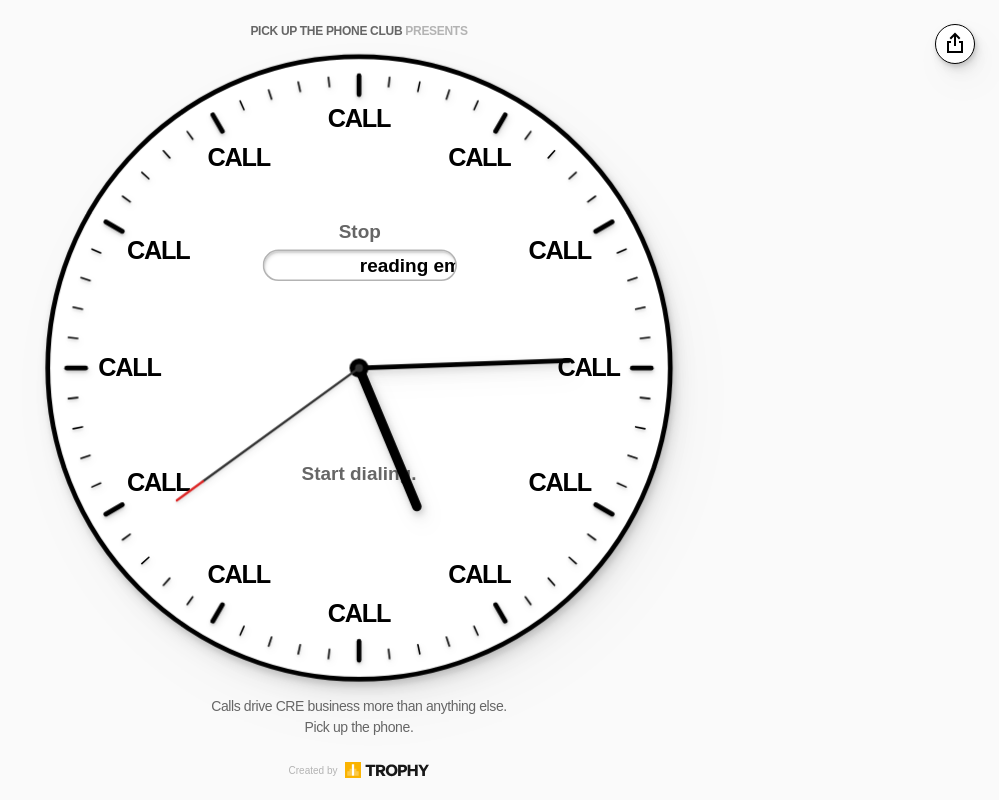
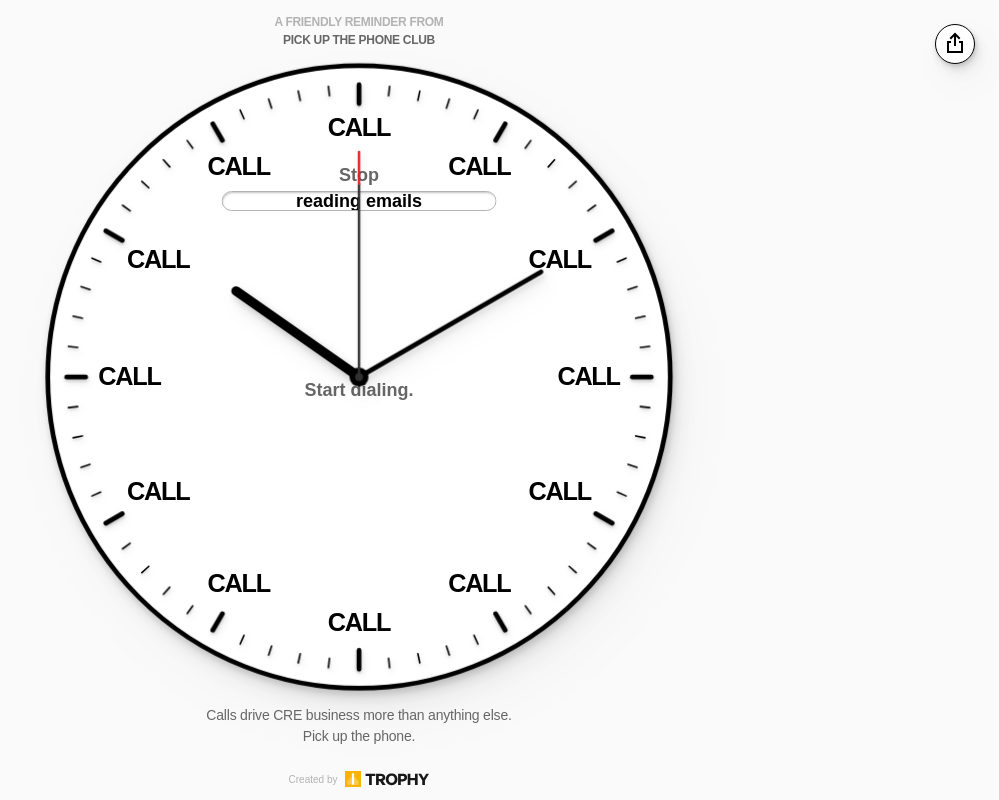
Before and after one commit to OrLevCo/pickupthephone, a Next.js app: page /clock in a window 1280 px wide. Shown: the whole page, without its empty margins (281-1280 px from the left). Built offline with nearby package versions, Linux system fonts and the light colour scheme; a web font is replaced by a local one.

Commit message:
Increase pill and start dialing text size by 50%, fix z-index stacking, and make pill group scale with clock

```diff
--- a/app/clock/page.tsx
+++ b/app/clock/page.tsx
@@ -4,7 +4,7 @@ import React, { useState, useEffect } from 'react';
 
 export default function Clock() {
   // TEMPORARY: Set to true to show 10:10, false to show actual time
-  const USE_FIXED_TIME = false;
+  const USE_FIXED_TIME = true;
   const FIXED_HOUR = 10;
   const FIXED_MINUTE = 10;
 
@@ -350,6 +350,8 @@ export default function Clock() {
             opacity: 0
           }}
         >
+          <span style={{ color: '#b3b3b3' }}>A friendly reminder from</span>
+          <br />
           <a
             href="https://www.linkedin.com/company/pick-up-the-phone-club/?viewAsMember=true"
             target="_blank"
@@ -363,12 +365,115 @@ export default function Clock() {
             onMouseEnter={(e) => e.currentTarget.style.opacity = '0.5'}
             onMouseLeave={(e) => e.currentTarget.style.opacity = '1'}
           >
-            PICK UP THE PHONE CLUB
+            Pick up the phone club
           </a>
-          {' '}
-          <span style={{ color: '#b3b3b3' }}>PRESENTS</span>
         </div>
 
+        {/* SVG container - wraps clock face and hands for proper positioning */}
+        <div style={{ position: 'relative', display: 'flex', flexDirection: 'column', alignItems: 'center', width: '100%' }}>
+        {/* Stop text and rotating pill - positioned absolutely over SVG, scales with clock */}
+        <div
+          style={{
+            position: 'absolute',
+            top: '50%',
+            left: '50%',
+            transform: 'translate(-50%, -100%)',
+            marginTop: `calc(-1 * min(calc(100vw - 48px), calc(100vh - 48px - 120px)) * ${(radius * 0.5 + 10) / clockSize})`,
+            display: 'flex',
+            flexDirection: 'column',
+            alignItems: 'center',
+            gap: '2px',
+            fontFamily: 'Satoshi, sans-serif',
+            fontSize: `clamp(12px, min(calc(100vw - 48px), calc(100vh - 48px - 120px)) * ${18 / clockSize}, 18px)`,
+            animation: contentReady ? 'fadeIn 0.3s linear 0.1s both' : 'none',
+            opacity: contentReady ? undefined : 0,
+            zIndex: 2,
+            pointerEvents: 'none'
+          }}
+        >
+          <span style={{
+            textAlign: 'center',
+            fontWeight: '700',
+            color: '#666666',
+            fontSize: 'inherit',
+            display: 'block'
+          }}>Stop</span>
+          <div
+            style={{
+              backgroundColor: 'white',
+              border: '1.5px solid #b3b3b3',
+              borderRadius: `clamp(12px, min(calc(100vw - 48px), calc(100vh - 48px - 120px)) * ${20 / clockSize}, 20px)`,
+              padding: `clamp(6px, min(calc(100vw - 48px), calc(100vh - 48px - 120px)) * ${9 / clockSize}, 9px) clamp(7px, min(calc(100vw - 48px), calc(100vh - 48px - 120px)) * ${10 / clockSize}, 10px)`,
+              width: pillWidth ? `calc(min(calc(100vw - 48px), calc(100vh - 48px - 120px)) * ${pillWidth / clockSize})` : 'auto',
+              minWidth: pillWidth ? `calc(min(calc(100vw - 48px), calc(100vh - 48px - 120px)) * ${pillWidth / clockSize})` : 'auto',
+              maxWidth: pillWidth ? `calc(min(calc(100vw - 48px), calc(100vh - 48px - 120px)) * ${pillWidth / clockSize})` : 'auto',
+              textAlign: 'center',
+              position: 'relative',
+              overflow: 'hidden',
+              display: 'flex',
+              alignItems: 'center',
+              justifyContent: 'center',
+              fontWeight: '700',
+              boxShadow: 'inset 0.5px 1px 1px rgba(0, 0, 0, 0.12), inset 1px 2px 2px rgba(0, 0, 0, 0.08)',
+              WebkitBoxShadow: 'inset 0.5px 1px 1px rgba(0, 0, 0, 0.12), inset 1px 2px 2px rgba(0, 0, 0, 0.08)',
+              margin: '0 auto',
+              boxSizing: 'border-box',
+              fontSize: 'inherit'
+            }}
+          >
+            {animationPhase === 'out' && (
+              <span
+                key={`out-${currentTextIndex}`}
+                className="text-slide-up-out"
+                style={{
+                  position: 'absolute',
+                  whiteSpace: 'nowrap',
+                  fontWeight: '700',
+                  fontSize: 'inherit'
+                }}
+              >
+                {rotatingTexts[currentTextIndex]}
+              </span>
+            )}
+            {(animationPhase === 'in' || animationPhase === 'idle') && (
+              <span
+                key={`in-${currentTextIndex}`}
+                className={animationPhase === 'in' ? 'text-slide-up-in' : ''}
+                style={{
+                  position: 'absolute',
+                  whiteSpace: 'nowrap',
+                  fontWeight: '700',
+                  fontSize: 'inherit'
+                }}
+              >
+                {rotatingTexts[currentTextIndex]}
+              </span>
+            )}
+          </div>
+        </div>
+
+        {/* Start dialing text - positioned absolutely over SVG, scales with clock */}
+        <div
+          style={{
+            position: 'absolute',
+            top: '50%',
+            left: '50%',
+            transform: 'translate(-50%, 0)',
+            marginTop: `min(calc(100vw - 48px), calc(100vh - 48px - 120px)) * ${(radius * 0.5 - 37) / clockSize}`,
+            fontFamily: 'Satoshi, sans-serif',
+            fontSize: `clamp(12px, min(calc(100vw - 48px), calc(100vh - 48px - 120px)) * ${18 / clockSize}, 18px)`,
+            fontWeight: '700',
+            color: '#666666',
+            textAlign: 'center',
+            animation: contentReady ? 'fadeIn 0.3s linear 0.1s both' : 'none',
+            opacity: contentReady ? undefined : 0,
+            zIndex: 2,
+            pointerEvents: 'none'
+          }}
+        >
+          Start dialing.
+        </div>
+        {/* Clock face SVG - lower z-index so pill appears above it */}
         <svg
           viewBox={`0 0 ${clockSize} ${clockSize}`}
           style={{
@@ -386,6 +491,20 @@ export default function Clock() {
             zIndex: 0
           }}
         >
+          {/* SVG filters for inset shadow */}
+          <defs>
+            <filter id="insetShadow" x="-50%" y="-50%" width="200%" height="200%">
+              <feGaussianBlur in="SourceAlpha" stdDeviation="1"/>
+              <feOffset dx="0.5" dy="1" result="offsetblur"/>
+              <feComponentTransfer>
+                <feFuncA type="linear" slope="0.12"/>
+              </feComponentTransfer>
+              <feMerge>
+                <feMergeNode/>
+                <feMergeNode in="SourceGraphic"/>
+              </feMerge>
+            </filter>
+          </defs>
 
           {/* Clock face circle - Large element, substantial elevation with layered shadows */}
           <circle
@@ -463,7 +582,7 @@ export default function Clock() {
               ref={measureRef}
               style={{
                 fontFamily: 'Satoshi, sans-serif',
-                fontSize: '12px',
+                fontSize: '18px',
                 fontWeight: '700',
                 whiteSpace: 'nowrap',
                 position: 'absolute'
@@ -471,141 +590,36 @@ export default function Clock() {
             />
           </foreignObject>
 
-          {/* Pill and text container - behind hands */}
-          <g style={{
-            isolation: 'isolate',
-            transform: 'translateZ(0)',
-            willChange: 'transform',
-            position: 'relative',
-            zIndex: 1
-          }}>
-          {/* Stop text and rotating pill - positioned between center and top (behind hands) */}
-          <foreignObject
-            x={Math.round(center - (pillWidth || 160) / 2)}
-            y={Math.round(center - radius * 0.5 - 10)}
-            width={pillWidth || 160}
-            height="60"
-            style={{
-              overflow: 'visible',
-              animation: contentReady ? 'fadeIn 0.3s linear 0.1s both' : 'none',
-              opacity: contentReady ? undefined : 0
-            }}
-          >
-            <div
-              style={{
-                display: 'flex',
-                flexDirection: 'column',
-                alignItems: 'center',
-                justifyContent: 'center',
-                gap: '2px',
-                fontFamily: 'Satoshi, sans-serif',
-                fontSize: '12px',
-                width: '100%',
-                height: '100%',
-                WebkitFontSmoothing: 'antialiased',
-                MozOsxFontSmoothing: 'grayscale'
-              }}
-            >
-              <span style={{
-                textAlign: 'center',
-                fontWeight: '700',
-                color: '#666666',
-                fontSize: '12px',
-                display: 'block',
-                width: '100%'
-              }}>Stop</span>
-              <div
-                style={{
-                  backgroundColor: 'white',
-                  border: '1.5px solid #b3b3b3',
-                  borderRadius: '20px',
-                  padding: '9px 10px',
-                  width: pillWidth ? `${pillWidth}px` : 'auto',
-                  minWidth: pillWidth ? `${pillWidth}px` : 'auto',
-                  maxWidth: pillWidth ? `${pillWidth}px` : 'auto',
-                  textAlign: 'center',
-                  position: 'relative',
-                  overflow: 'hidden',
-                  display: 'flex',
-                  alignItems: 'center',
-                  justifyContent: 'center',
-                  fontWeight: '700',
-                  boxShadow: 'inset 0.5px 1px 1px rgba(0, 0, 0, 0.12), inset 1px 2px 2px rgba(0, 0, 0, 0.08)',
-                  WebkitBoxShadow: 'inset 0.5px 1px 1px rgba(0, 0, 0, 0.12), inset 1px 2px 2px rgba(0, 0, 0, 0.08)',
-                  margin: '0 auto',
-                  boxSizing: 'border-box'
-                }}
-              >
-                {animationPhase === 'out' && (
-                  <span
-                    key={`out-${currentTextIndex}`}
-                    className="text-slide-up-out"
-                    style={{
-                      position: 'absolute',
-                      left: '50%',
-                      whiteSpace: 'nowrap',
-                      fontWeight: '700'
-                    }}
-                  >
-                    {rotatingTexts[currentTextIndex]}
-                  </span>
-                )}
-                {(animationPhase === 'in' || animationPhase === 'idle') && (
-                  <span
-                    key={`in-${currentTextIndex}`}
-                    className={animationPhase === 'in' ? 'text-slide-up-in' : ''}
-                    style={{
-                      position: 'absolute',
-                      left: '50%',
-                      whiteSpace: 'nowrap',
-                      fontWeight: '700'
-                    }}
-                  >
-                    {rotatingTexts[currentTextIndex]}
-                  </span>
-                )}
-              </div>
-            </div>
-          </foreignObject>
 
-          {/* Start dialing text - positioned between center and bottom (behind hands) */}
-          <foreignObject
-            x={center - 80}
-            y={center + radius * 0.5 - 37}
-            width={160}
-            height="20"
-            style={{
-              overflow: 'visible',
-              animation: contentReady ? 'fadeIn 0.3s linear 0.1s both' : 'none',
-              opacity: contentReady ? undefined : 0
-            }}
-          >
-            <div
-              style={{
-                display: 'flex',
-                flexDirection: 'column',
-                alignItems: 'center',
-                fontFamily: 'Satoshi, sans-serif',
-                fontSize: '12px'
-              }}
-            >
-              <span style={{
-                textAlign: 'center',
-                fontWeight: '700',
-                color: '#666666',
-                fontSize: '12px'
-              }}>Start dialing.</span>
-            </div>
-          </foreignObject>
-          </g>
+        </svg>
 
+        {/* Clock hands SVG - separate SVG with higher z-index to appear above pill */}
+        {/* Positioned absolutely to overlay the clock face SVG */}
+        <svg
+          viewBox={`0 0 ${clockSize} ${clockSize}`}
+          style={{
+            position: 'absolute',
+            top: 0,
+            left: '50%',
+            transform: 'translateX(-50%)',
+            flex: '0 0 auto',
+            minWidth: 0,
+            minHeight: 0,
+            width: 'min(calc(100vw - 48px), calc(100vh - 48px - 120px))',
+            height: 'min(calc(100vw - 48px), calc(100vh - 48px - 120px))',
+            maxWidth: '100%',
+            maxHeight: '100%',
+            aspectRatio: '1',
+            overflow: 'visible',
+            pointerEvents: 'none',
+            zIndex: 3
+          }}
+        >
           {/* Clock hands container - ensures proper stacking above pill and text */}
           <g style={{
             isolation: 'isolate',
             transform: 'translateZ(0)',
-            willChange: 'transform',
-            position: 'relative',
-            zIndex: 10
+            willChange: 'transform'
           }}>
           {/* Hour hand - Thick hand, moderate elevation with layered shadows */}
           <g style={{
@@ -705,6 +719,7 @@ export default function Clock() {
           </g>
           </g>
         </svg>
+        </div>
 
         {/* Text below clock */}
         <div
@@ -718,7 +733,7 @@ export default function Clock() {
             fontWeight: '500',
             color: '#666666',
             lineHeight: '1.5',
-            letterSpacing: '-0.4px',
+            letterSpacing: '-0.2px',
             animation: contentReady ? 'fadeIn 1s linear both' : 'none',
             opacity: 0
           }}
```
Also changed, not shown: app/globals.css (+4 -4 lines).
